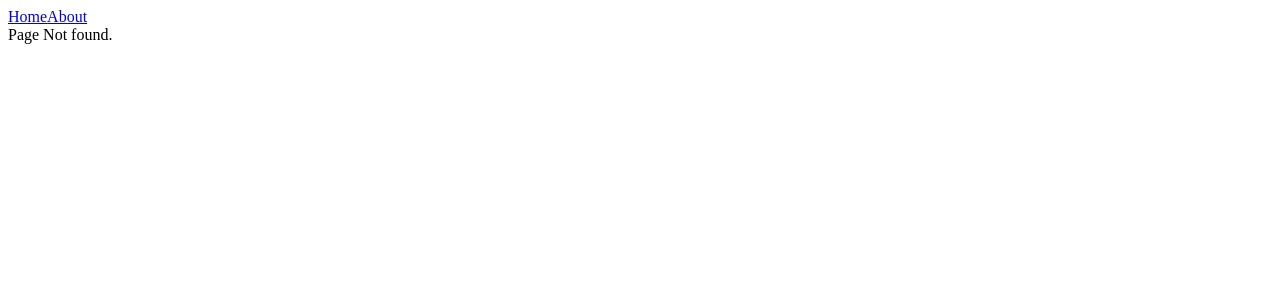
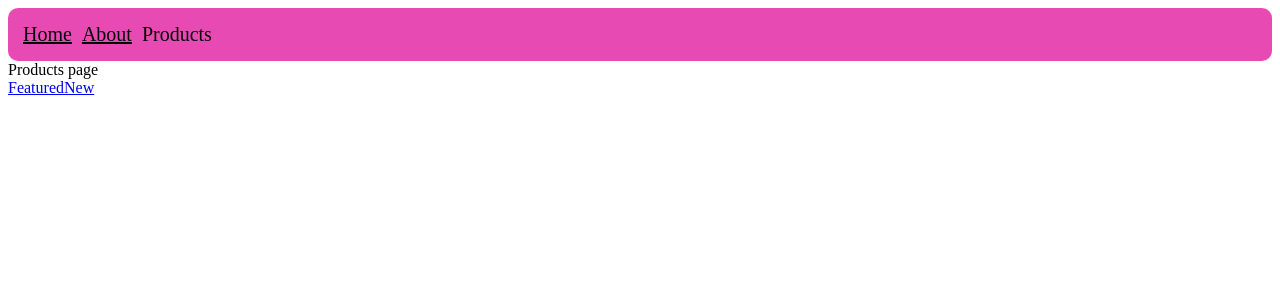
Before and after one commit to manisulislam/react-router, a React (Vite) app: page /products in a window 1280 px wide. Before the commit this address had no page. Shown: the top 300 px of the page. Built offline with nearby package versions, Linux system fonts and the light colour scheme.

Commit message:
nested route completed

```diff
--- a/src/App.jsx
+++ b/src/App.jsx
@@ -5,6 +5,9 @@ import About from './components/About'
 import Navbar from './components/Navbar'
 import Order_summary from './components/Order_summary'
 import NoMatch from './components/NoMatch'
+import Products from './components/Products'
+import FeaturedProducts from './components/FeaturedProducts'
+import NewProducts from './components/NewProducts'
 
 function App() {
 
@@ -16,6 +19,10 @@ function App() {
         <Route path="about" element={<About></About>} />
         <Route path="order_summary" element={<Order_summary></Order_summary>} />
         <Route path="*" element={<NoMatch></NoMatch>} />
+        <Route path='products' element={<Products></Products>}>
+          <Route path='featured' element={<FeaturedProducts></FeaturedProducts>}/>
+          <Route path='new' element={<NewProducts></NewProducts>}/>
+        </Route>
 
       </Routes>
     </>
--- /dev/null
+++ b/src/components/FeaturedProducts.jsx
@@ -0,0 +1,8 @@
+
+const FeaturedProducts = () => {
+  return (
+    <div>FeaturedProducts</div>
+  )
+}
+
+export default FeaturedProducts
--- a/src/components/Navbar.jsx
+++ b/src/components/Navbar.jsx
@@ -9,9 +9,10 @@ const Navbar = () => {
     }
   }
   return (
-    <nav>
+    <nav className="primary_navbar">
         <NavLink style={NavbarStyles} to="/">Home</NavLink>
         <NavLink style={NavbarStyles} to="/about">About</NavLink>
+        <NavLink style={NavbarStyles} to="/products">Products</NavLink>
         {/* <Link to="/">Home</Link>
         <Link to="/about">About</Link> */}
     </nav>
--- /dev/null
+++ b/src/components/NewProducts.jsx
@@ -0,0 +1,8 @@
+
+const NewProducts = () => {
+  return (
+    <div>NewProducts</div>
+  )
+}
+
+export default NewProducts
--- /dev/null
+++ b/src/components/Products.jsx
@@ -0,0 +1,15 @@
+import { Link , Outlet} from "react-router-dom"
+const Products = () => {
+  return (
+    <>
+    <div>Products page</div>
+    <nav>
+    <Link to='featured'>Featured</Link>
+    <Link to='new'>New</Link>
+    </nav>
+    <Outlet></Outlet>
+    </>
+  )
+}
+
+export default Products
--- /dev/null
+++ b/src/index.css
@@ -0,0 +1,13 @@
+.primary_navbar{
+    background-color: rgb(231, 74, 179);
+    padding: 15px;
+    border: none;
+    border-radius: 10px;
+}
+
+.primary_navbar a{
+    text-decoration: none;
+    margin-right: 10px;
+    font-size: 20px;
+    color: rgb(7, 7, 7);
+}
--- a/src/main.jsx
+++ b/src/main.jsx
@@ -1,6 +1,7 @@
 import React from 'react'
 import ReactDOM from 'react-dom/client'
 import App from './App.jsx'
+import './index.css'
 import { BrowserRouter } from 'react-router-dom'
 
 ReactDOM.createRoot(document.getElementById('root')).render(
```
